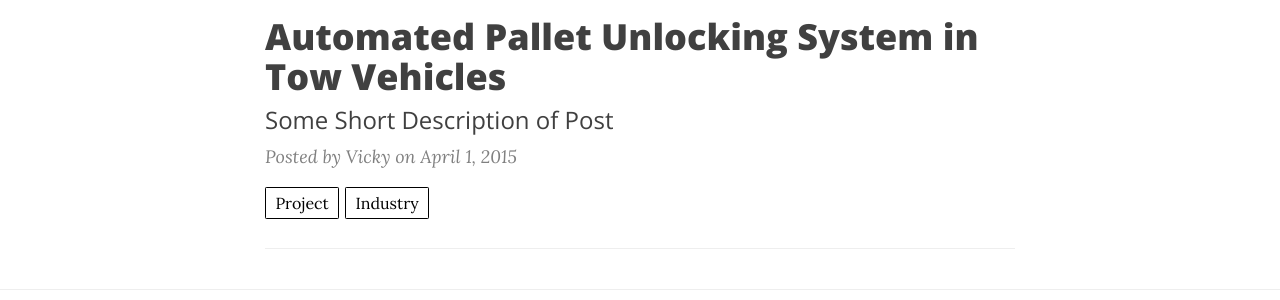
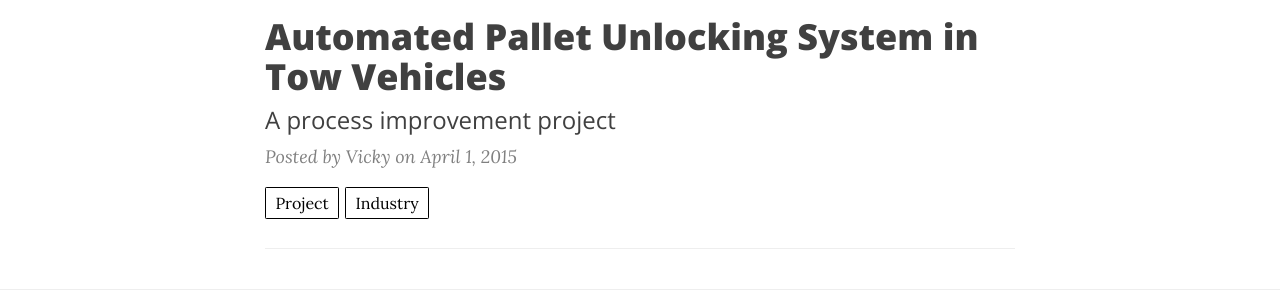
Before and after one commit to vignesharavind/vignesharavind.github.io, a Jekyll site: the page built from index.html, in a window 1280 px wide. Shown: the part 1386-1686 px from the top of the page. Built offline with Jekyll 4.4.1, drawn with Linux system fonts in a browser that asks for light colours; nearby versions of some CDN libraries; the list of posts is cut into pages by our own code.

Commit message:
Update 2015-04-01-Automated-Pallet-Unlock.markdown

```diff
--- a/_posts/2015-04-01-Automated-Pallet-Unlock.markdown
+++ b/_posts/2015-04-01-Automated-Pallet-Unlock.markdown
@@ -12,7 +12,7 @@ layout: post
 title: Automated Pallet Unlocking System in Tow Vehicles
 author: Vicky
 tags: Project Industry
-subtitle: Some Short Description of Post
+subtitle: A process improvement project
 category: project
 published: true
 visualworkflow: true
```
